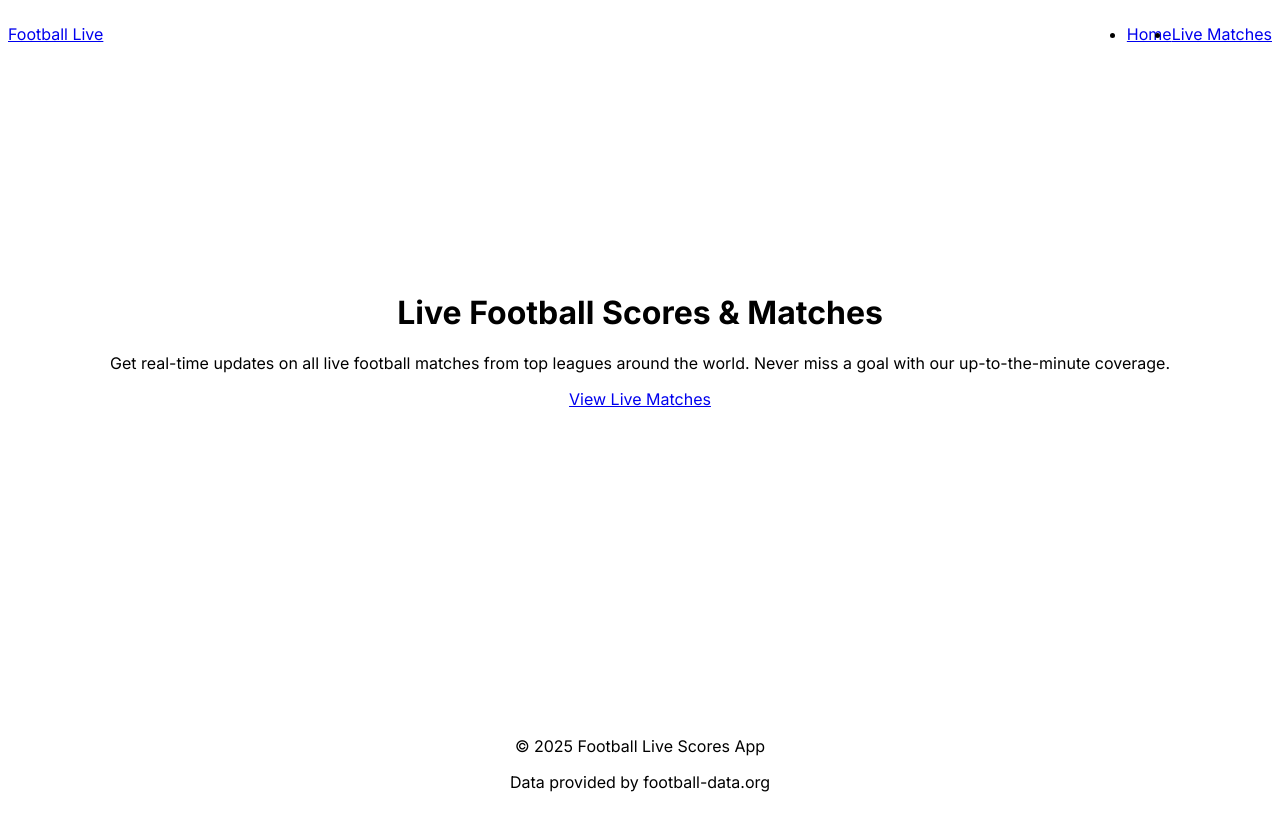
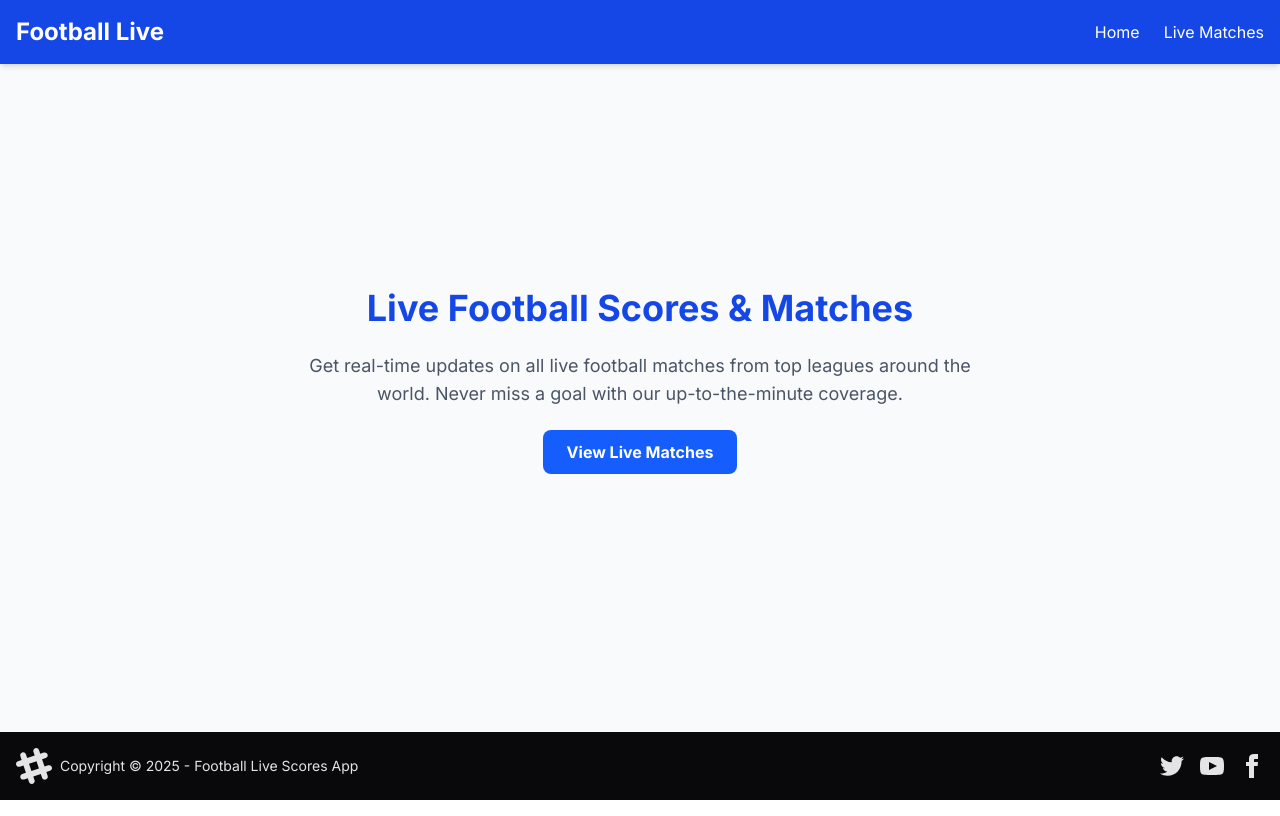
Before and after one commit to kingjosmel/football, a Next.js app: page / in a window 1280 px wide. Built offline with nearby package versions, Linux system fonts and the light colour scheme.

Commit message:
fix style error and updated the footer

```diff
--- a/package.json
+++ b/package.json
@@ -22,10 +22,12 @@
     "@types/react": "^19",
     "@types/react-dom": "^19",
     "autoprefixer": "^10.4.21",
+    "daisyui": "^5.0.27",
     "eslint": "^9",
     "eslint-config-next": "15.3.1",
     "postcss": "^8.5.3",
     "tailwindcss": "^4.1.4",
+    "@tailwindcss/typography": "^0.5.0",
     "typescript": "^5"
   }
 }
--- a/postcss.config.js
+++ /dev/null
@@ -1,6 +0,0 @@
-module.exports = {
-    plugins: {
-      '@tailwindcss/postcss': {},
-      autoprefixer: {},
-    }
-  }
--- a/src/app/components/Footer.js
+++ b/src/app/components/Footer.js
@@ -1,12 +1,55 @@
 export default function Footer() {
     return (
-      <footer className="bg-gray-800 text-white py-6">
-        <div className="container mx-auto px-4 text-center">
-          <p>© {new Date().getFullYear()} Football Live Scores App</p>
-          <p className="text-sm mt-2 text-gray-400">
-            Data provided by football-data.org
-          </p>
-        </div>
+        <footer className="footer sm:footer-horizontal bg-neutral text-neutral-content items-center p-4">
+        <aside className="grid-flow-col items-center">
+          <svg
+            width="36"
+            height="36"
+            viewBox="0 0 24 24"
+            xmlns="http://www.w3.org/2000/svg"
+            fillRule="evenodd"
+            clipRule="evenodd"
+            className="fill-current">
+            <path
+              d="M22.672 15.226l-2.432.811.841 2.515c.33 1.019-.209 2.127-1.23 2.456-1.15.325-2.148-.321-2.463-1.226l-.84-2.518-5.013 1.677.84 2.517c.391 1.203-.434 2.542-1.831 2.542-.88 0-1.601-.564-1.86-1.314l-.842-2.516-2.431.809c-1.135.328-2.145-.317-2.463-1.229-.329-1.018.211-2.127 1.231-2.456l2.432-.809-1.621-4.823-2.432.808c-1.355.384-2.558-.59-2.558-1.839 0-.817.509-1.582 1.327-1.846l2.433-.809-.842-2.515c-.33-1.02.211-2.129 1.232-2.458 1.02-.329 2.13.209 2.461 1.229l.842 2.515 5.011-1.677-.839-2.517c-.403-1.238.484-2.553 1.843-2.553.819 0 1.585.509 1.85 1.326l.841 2.517 2.431-.81c1.02-.33 2.131.211 2.461 1.229.332 1.018-.21 2.126-1.23 2.456l-2.433.809 1.622 4.823 2.433-.809c1.242-.401 2.557.484 2.557 1.838 0 .819-.51 1.583-1.328 1.847m-8.992-6.428l-5.01 1.675 1.619 4.828 5.011-1.674-1.62-4.829z"></path>
+          </svg>
+          <p>Copyright © {new Date().getFullYear()} - Football Live Scores App</p>
+        </aside>
+        <nav className="grid-flow-col gap-4 md:place-self-center md:justify-self-end">
+          <a>
+            <svg
+              xmlns="http://www.w3.org/2000/svg"
+              width="24"
+              height="24"
+              viewBox="0 0 24 24"
+              className="fill-current">
+              <path
+                d="M24 4.557c-.883.392-1.832.656-2.828.775 1.017-.609 1.798-1.574 2.165-2.724-.951.564-2.005.974-3.127 1.195-.897-.957-2.178-1.555-3.594-1.555-3.179 0-5.515 2.966-4.797 6.045-4.091-.205-7.719-2.165-10.148-5.144-1.29 2.213-.669 5.108 1.523 6.574-.806-.026-1.566-.247-2.229-.616-.054 2.281 1.581 4.415 3.949 4.89-.693.188-1.452.232-2.224.084.626 1.956 2.444 3.379 4.6 3.419-2.07 1.623-4.678 2.348-7.29 2.04 2.179 1.397 4.768 2.212 7.548 2.212 9.142 0 14.307-7.721 13.995-14.646.962-.695 1.797-1.562 2.457-2.549z"></path>
+            </svg>
+          </a>
+          <a>
+            <svg
+              xmlns="http://www.w3.org/2000/svg"
+              width="24"
+              height="24"
+              viewBox="0 0 24 24"
+              className="fill-current">
+              <path
+                d="M19.615 3.184c-3.604-.246-11.631-.245-15.23 0-3.897.266-4.356 2.62-4.385 8.816.029 6.185.484 8.549 4.385 8.816 3.6.245 11.626.246 15.23 0 3.897-.266 4.356-2.62 4.385-8.816-.029-6.185-.484-8.549-4.385-8.816zm-10.615 12.816v-8l8 3.993-8 4.007z"></path>
+            </svg>
+          </a>
+          <a>
+            <svg
+              xmlns="http://www.w3.org/2000/svg"
+              width="24"
+              height="24"
+              viewBox="0 0 24 24"
+              className="fill-current">
+              <path
+                d="M9 8h-3v4h3v12h5v-12h3.642l.358-4h-4v-1.667c0-.955.192-1.333 1.115-1.333h2.885v-5h-3.808c-3.596 0-5.192 1.583-5.192 4.615v3.385z"></path>
+            </svg>
+          </a>
+        </nav>
       </footer>
     )
   }
--- a/src/app/globals.css
+++ b/src/app/globals.css
@@ -1,4 +1,7 @@
 /* globals.css */
-@tailwind base;
-@tailwind components;
-@tailwind utilities;
+@import "tailwindcss";
+
+
+/* daisy ui */
+
+@plugin "daisyui";
--- a/tailwind.config.js
+++ b/tailwind.config.js
@@ -1,4 +1,4 @@
-/** @type {import('tailwindcss').Config} */
+// tailwind.config.js
 module.exports = {
     content: [
       "./app/**/*.{js,ts,jsx,tsx}",
@@ -11,5 +11,7 @@
         },
       },
     },
-    plugins: [],
+    plugins: [
+      require('@tailwindcss/typography'),
+    ],
   }
```
Also changed, not shown: 2 other files (tests, documents, lock files or other folders).
